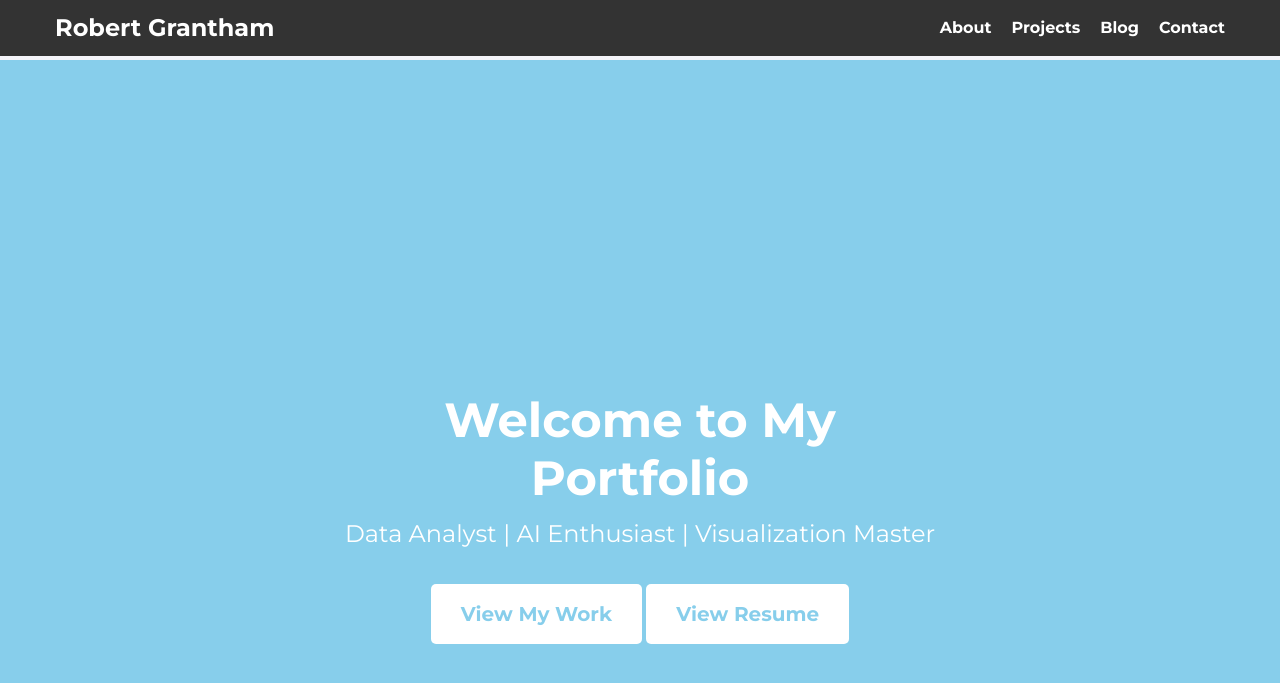
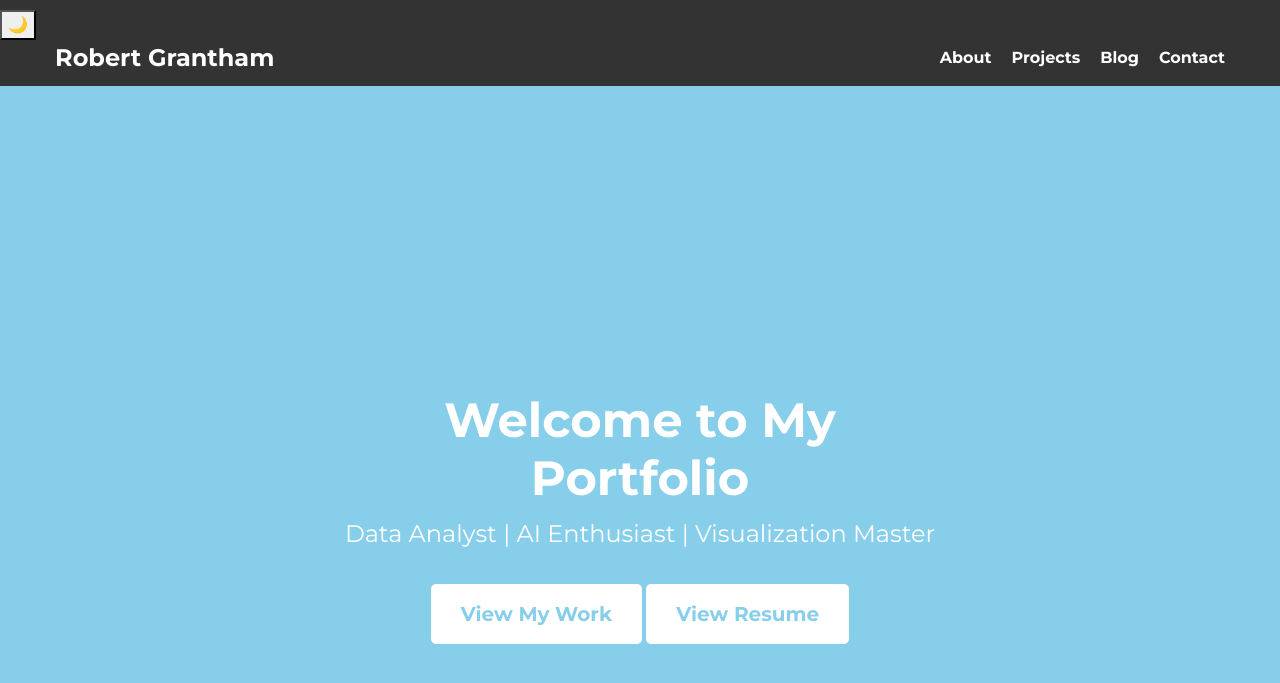
Before and after one commit to rgrantham82/rgrantham82.github.io, a Jekyll site: the page built from index.html, in a window 1280 px wide and 900 px high. Shown: the top 683 px of the window. Built offline with Jekyll 4.4.1, drawn with Linux system fonts in a browser that asks for light colours; nearby versions of some CDN libraries; a script that is not in the unit is left out.

Commit message:
Update header.html

```diff
--- a/_includes/header.html
+++ b/_includes/header.html
@@ -1,4 +1,5 @@
 <header>
+  <button id="dark-mode-toggle" aria-label="Toggle Dark Mode">🌙</button>
   <nav class="container">
     <div class="nav-left">Robert Grantham</div>
     <div class="nav-right">
@@ -19,3 +20,4 @@
     </div>
   </nav>
 </header>
+<div id="loading-spinner" class="spinner"></div>
```
